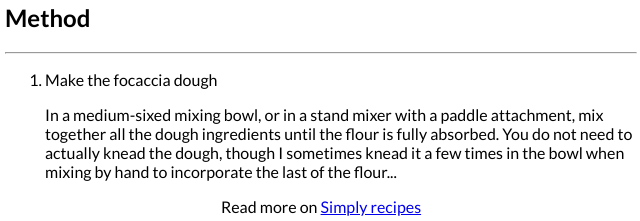
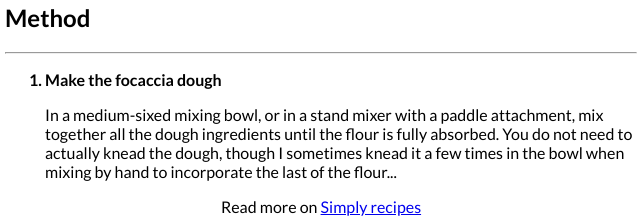
Before and after one commit to bertcoscia/Epicode-W1D3, a plain HTML site: page index.html in a window 1280 px wide. Shown: the part 1203-1424 px from the top of the page, 319-959 px from the left. Drawn offline with Linux system fonts and the light colour scheme.

Commit message:
Added "bold" to index.html line 71

```diff
--- a/style.css
+++ b/style.css
@@ -34,8 +34,6 @@ footer {
     text-align: center;
 }
 
-
-
 iframe {
     margin-left: 25%;
     margin-right: 25%;
@@ -68,3 +66,7 @@ h1 {
 h2 {
     margin-top: 2em;
 }
+
+ol li {
+    font-weight: bold;
+}
```
Also changed, not shown: index.html (+2 -1 lines).
